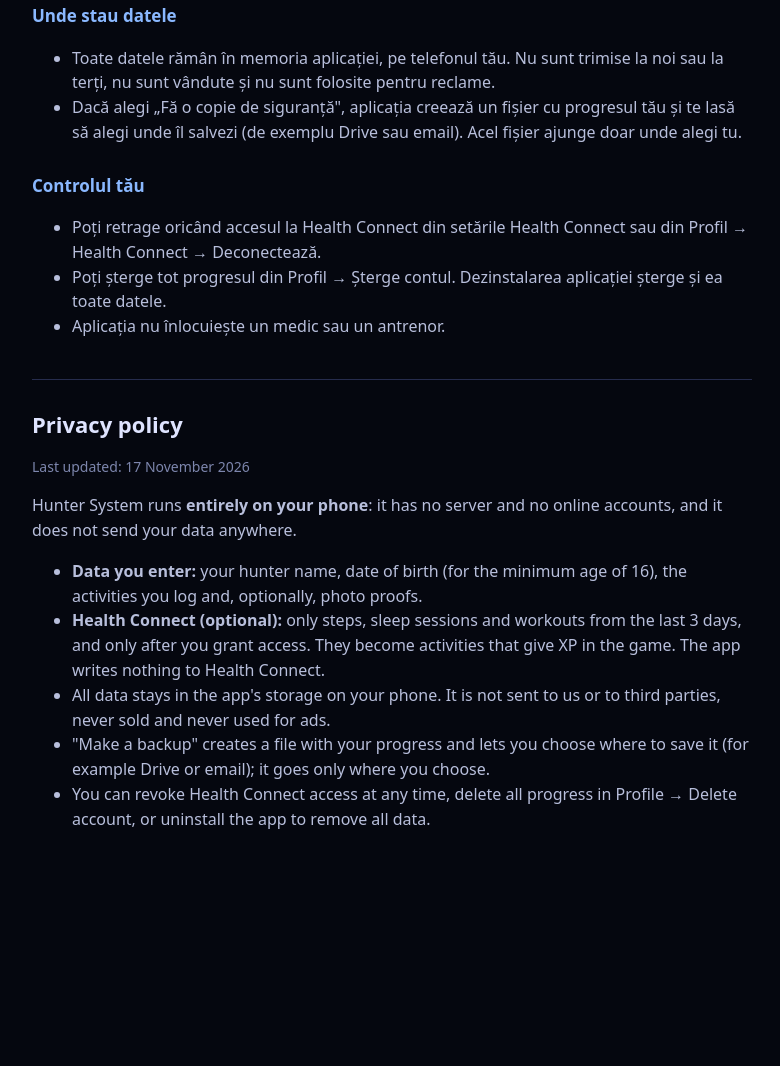
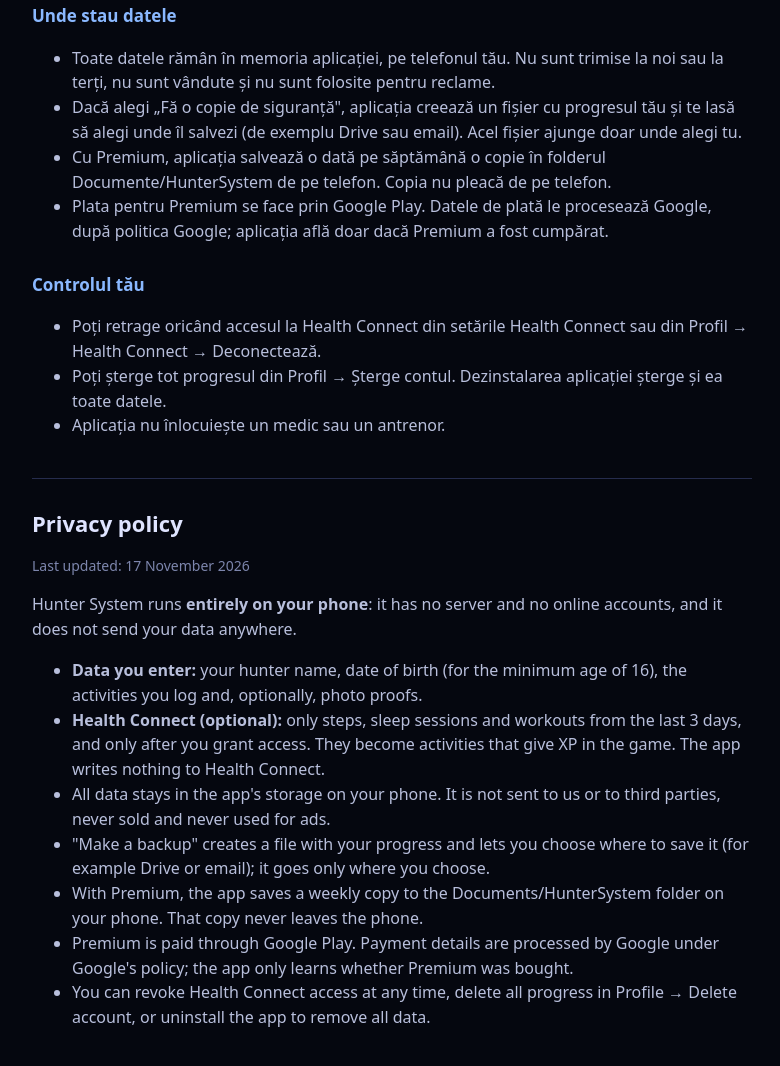
Before and after one commit to NeacsuClaudiu/hunter-system-privacy, a plain HTML site: page index.html in a window 1280 px wide. Shown: the part 390-1456 px from the top of the page, without its empty margins (248-1028 px from the left). Before the commit the page ends 1278 px from the top, so only its background shows below. Drawn offline with Linux system fonts and the light colour scheme.

Commit message:
Mention Premium purchase and automatic backup
Co-Authored-By: Claude Opus 5.5 <noreply@anthropic.com>

```diff
--- a/index.html
+++ b/index.html
@@ -28,6 +28,8 @@
 <ul>
   <li>Toate datele rămân în memoria aplicației, pe telefonul tău. Nu sunt trimise la noi sau la terți, nu sunt vândute și nu sunt folosite pentru reclame.</li>
   <li>Dacă alegi „Fă o copie de siguranță", aplicația creează un fișier cu progresul tău și te lasă să alegi unde îl salvezi (de exemplu Drive sau email). Acel fișier ajunge doar unde alegi tu.</li>
+  <li>Cu Premium, aplicația salvează o dată pe săptămână o copie în folderul Documente/HunterSystem de pe telefon. Copia nu pleacă de pe telefon.</li>
+  <li>Plata pentru Premium se face prin Google Play. Datele de plată le procesează Google, după politica Google; aplicația află doar dacă Premium a fost cumpărat.</li>
 </ul>
 
 <h2>Controlul tău</h2>
@@ -46,6 +48,8 @@
   <li><b>Health Connect (optional):</b> only steps, sleep sessions and workouts from the last 3 days, and only after you grant access. They become activities that give XP in the game. The app writes nothing to Health Connect.</li>
   <li>All data stays in the app's storage on your phone. It is not sent to us or to third parties, never sold and never used for ads.</li>
   <li>"Make a backup" creates a file with your progress and lets you choose where to save it (for example Drive or email); it goes only where you choose.</li>
+  <li>With Premium, the app saves a weekly copy to the Documents/HunterSystem folder on your phone. That copy never leaves the phone.</li>
+  <li>Premium is paid through Google Play. Payment details are processed by Google under Google's policy; the app only learns whether Premium was bought.</li>
   <li>You can revoke Health Connect access at any time, delete all progress in Profile → Delete account, or uninstall the app to remove all data.</li>
 </ul>
 </div>
```
